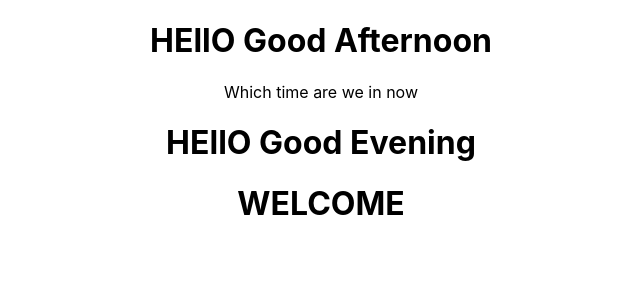
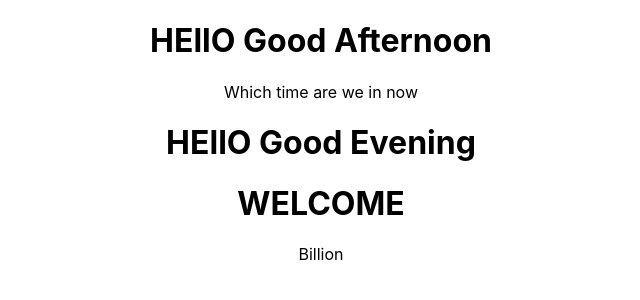
Before and after one commit to sammyyaws/react-tutorials, a React (Create React App) app: page / in a window 1280 px wide. Shown: the top 300 px of the page, without its empty margins (319-959 px from the left). Built offline with nearby package versions, Linux system fonts and the light colour scheme.

Commit message:
props with class component

```diff
--- a/src/App.js
+++ b/src/App.js
@@ -8,7 +8,7 @@ function App() {
 
     <Greet greet="Good Afternoon"><p>Which time are we in now </p></Greet>
     <Greet greet="Good Evening"/>
-    <Welcome/>
+  <Welcome name="Billion"/>
 
 
 
--- a/src/welcome.js
+++ b/src/welcome.js
@@ -2,7 +2,11 @@ import React, {Component} from 'react';
 
 class Welcome extends Component {
  render(){
-    return <h1> WELCOME</h1>
+    return (
+    <div><h1> WELCOME</h1>
+   {this.props.name}
+</div>
+    )
  }
 
 };
```
